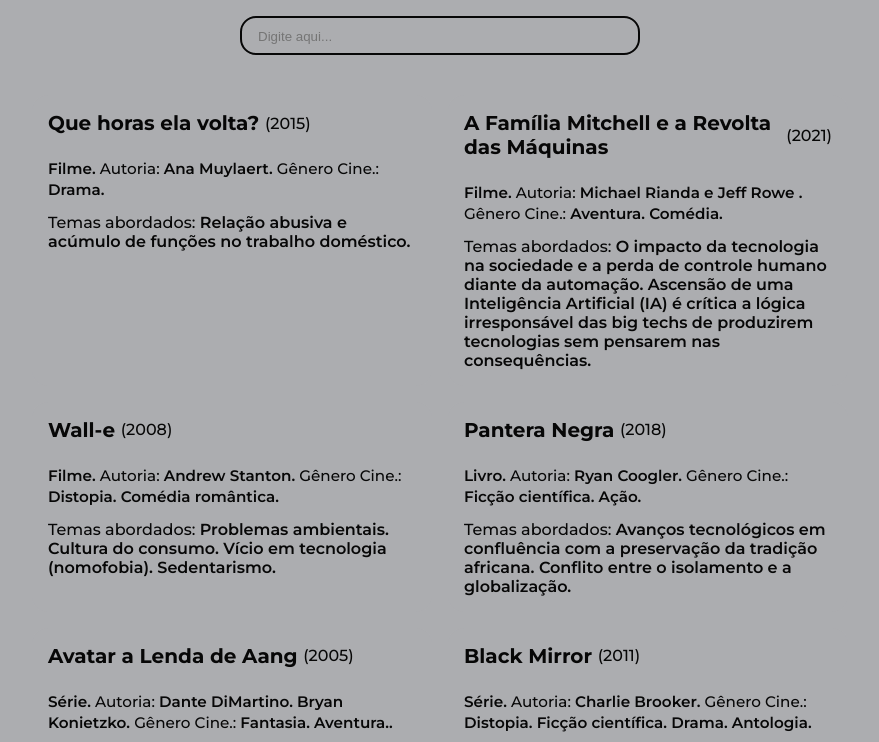
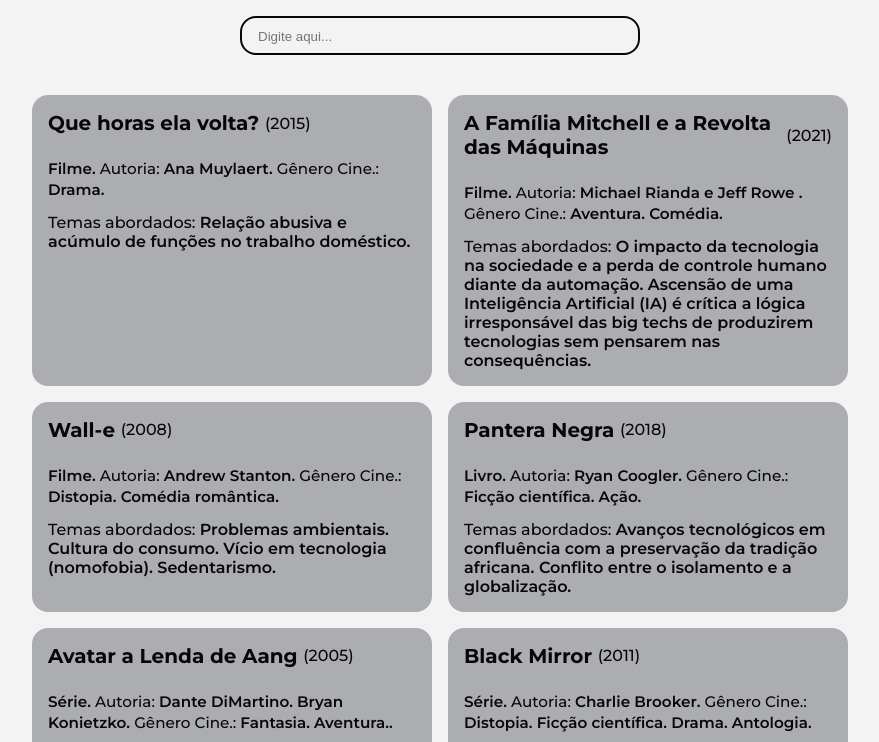
Before and after one commit to JulianoGarciaBandeira/OlhoNoRepertorio, a plain HTML site: page html/repertoriostematicos.html in a window 1280 px wide. Shown: the part 72-814 px from the top of the page, without its empty margins (200-1079 px from the left). Drawn offline with Linux system fonts and the dark colour scheme.

Commit message:
Removendo código que deu problema.

```diff
--- a/css/perfil.css
+++ b/css/perfil.css
@@ -20,30 +20,6 @@ a {
 
 ul {
     list-style: none;
-}
-
-/* Iibindo o dark mode*/
-
-@media (prefers-color-scheme: dark) {
-
-    /* --- 1. ELEMENTOS BASE DA PÁGINA --- */
-
-    /* Protege o fundo de toda a página e a cor do texto padrão.
-       Assumindo que o fundo padrão do body seja branco (#ffffff).
-    */
-    html, body {
-        /* Desativa filtros e reforça o esquema claro */
-        filter: none !important;
-        color-scheme: light !important;
-
-        /* Fundo da Página (Mantém o Claro) */
-        background-color: #ffffff !important;
-        /* Cor de Texto Padrão (Mantém o Escuro) */
-        color: #070707 !important;
-
-        /* LINHAS NOVAS CRUCIAIS PARA BLOQUEIO EM NAVEGADORES AGRESSIVOS */
-        -webkit-filter: none !important; /* Versão para navegadores baseados em Chromium */
-        -moz-filter: none !important;
 }
 
 /*Estilizações específicas*/
--- a/css/repertoriosmil.css
+++ b/css/repertoriosmil.css
@@ -16,30 +16,6 @@ a {
 }
 ul {
     list-style: none;
-}
-
-/* Inibindo o dark mode */
-
-@media (prefers-color-scheme: dark) {
-
-    /* --- 1. ELEMENTOS BASE DA PÁGINA --- */
-
-    html, body {
-        /* Desativa filtros e reforça o esquema claro */
-        filter: none !important;
-        color-scheme: light !important;
-
-        /* Fundo da Página (Mantém o Claro) */
-        background-color: #ffffff !important;
-        /* Cor de Texto Padrão (Mantém o Escuro) */
-        color: #070707 !important;
-
-        /* LINHAS NOVAS CRUCIAIS PARA BLOQUEIO EM NAVEGADORES AGRESSIVOS */
-        -webkit-filter: none !important; /* Versão para navegadores baseados em Chromium */
-        -moz-filter: none !important;
-
-        /* Reseta a inversão de cores mais complexa, se houver */
-        -webkit-text-fill-color: initial !important;
 }
 
 /* Navbar */
--- a/css/repertoriostematicos.css
+++ b/css/repertoriostematicos.css
@@ -20,25 +20,6 @@ a {
 
 ul {
     list-style: none;
-}
-
-/* Inibindo o Dark Mode */
-@media (prefers-color-scheme: dark) {
-    /* Se o sistema tentar inverter cores em body, html, ou no container principal */
-    body, html, .main-container {
-        /* Desfaz qualquer filtro de cor ou inversão que o navegador tente aplicar */
-        filter: none !important;
-
-        /* Garante que o fundo e o texto fiquem na cor clara */
-        background-color: #acadb0 !important;
-        color: #070707 !important;
-
-        /* LINHAS NOVAS CRUCIAIS PARA BLOQUEIO EM NAVEGADORES AGRESSIVOS */
-        -webkit-filter: none !important; /* Versão para navegadores baseados em Chromium */
-        -moz-filter: none !important;
-
-        /* Reseta a inversão de cores mais complexa, se houver */
-        -webkit-text-fill-color: initial !important;
 }
 
 /*Estilizações específicas*/
--- a/paginainicial.css
+++ b/paginainicial.css
@@ -20,22 +20,6 @@ a {
 
 ul {
     list-style: none;
-}
-
-/* Inibindo o Dark Mode */
-@media (prefers-color-scheme: dark) {
-    /* Se o sistema tentar inverter cores em body, html, ou no container principal */
-    body, html, .main-container {
-        /* Desfaz qualquer filtro de cor ou inversão que o navegador tente aplicar */
-        filter: none !important;
-
-        /* Garante que o fundo e o texto fiquem na cor clara */
-        background-color: #acadb0 !important;
-        color: #070707 !important;
-
-        /* LINHAS NOVAS CRUCIAIS PARA BLOQUEIO EM NAVEGADORES AGRESSIVOS */
-        -webkit-filter: none !important; /* Versão para navegadores baseados em Chromium */
-        -moz-filter: none !important;
 }
 
 /*Estilizações específicas*/
```
